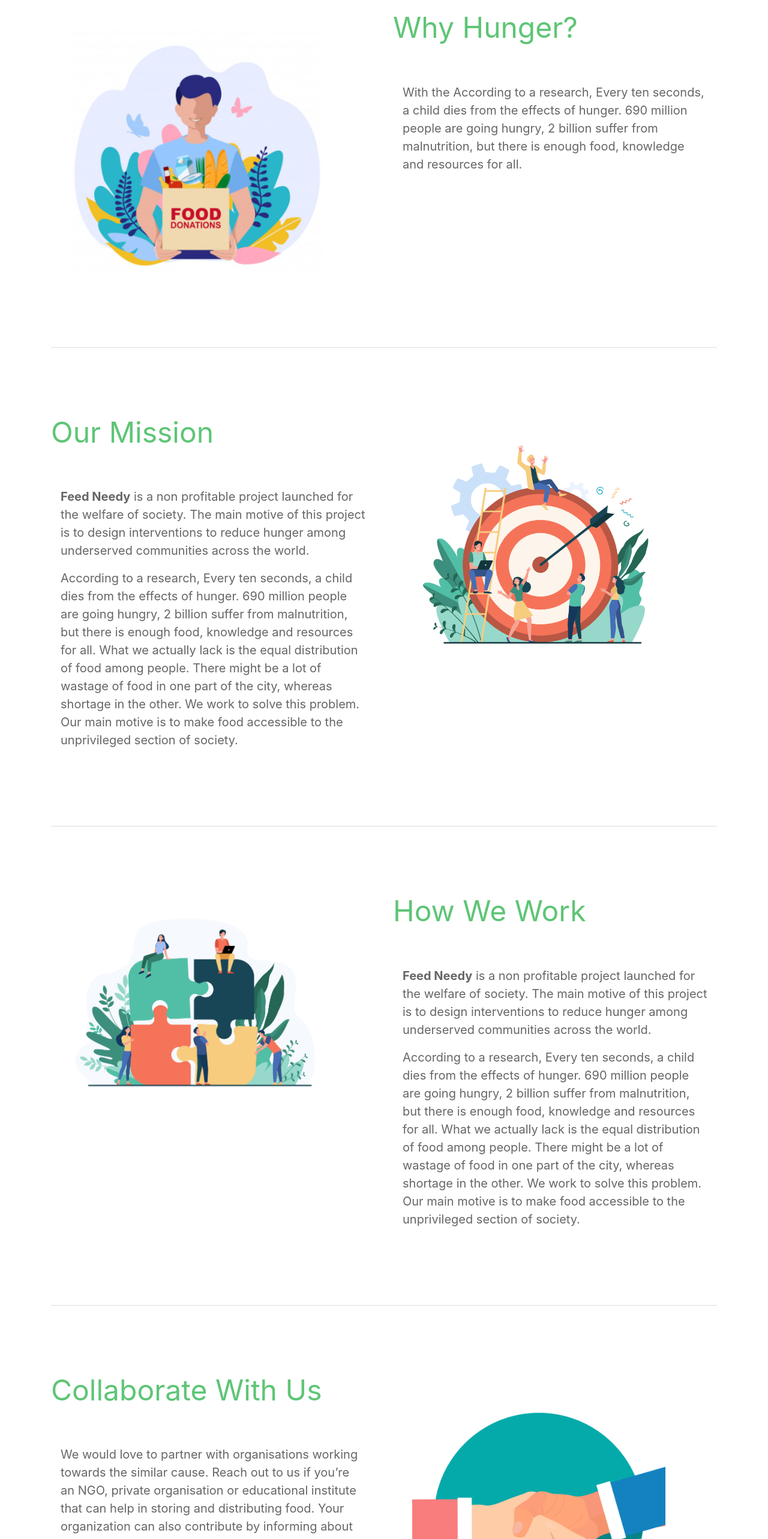
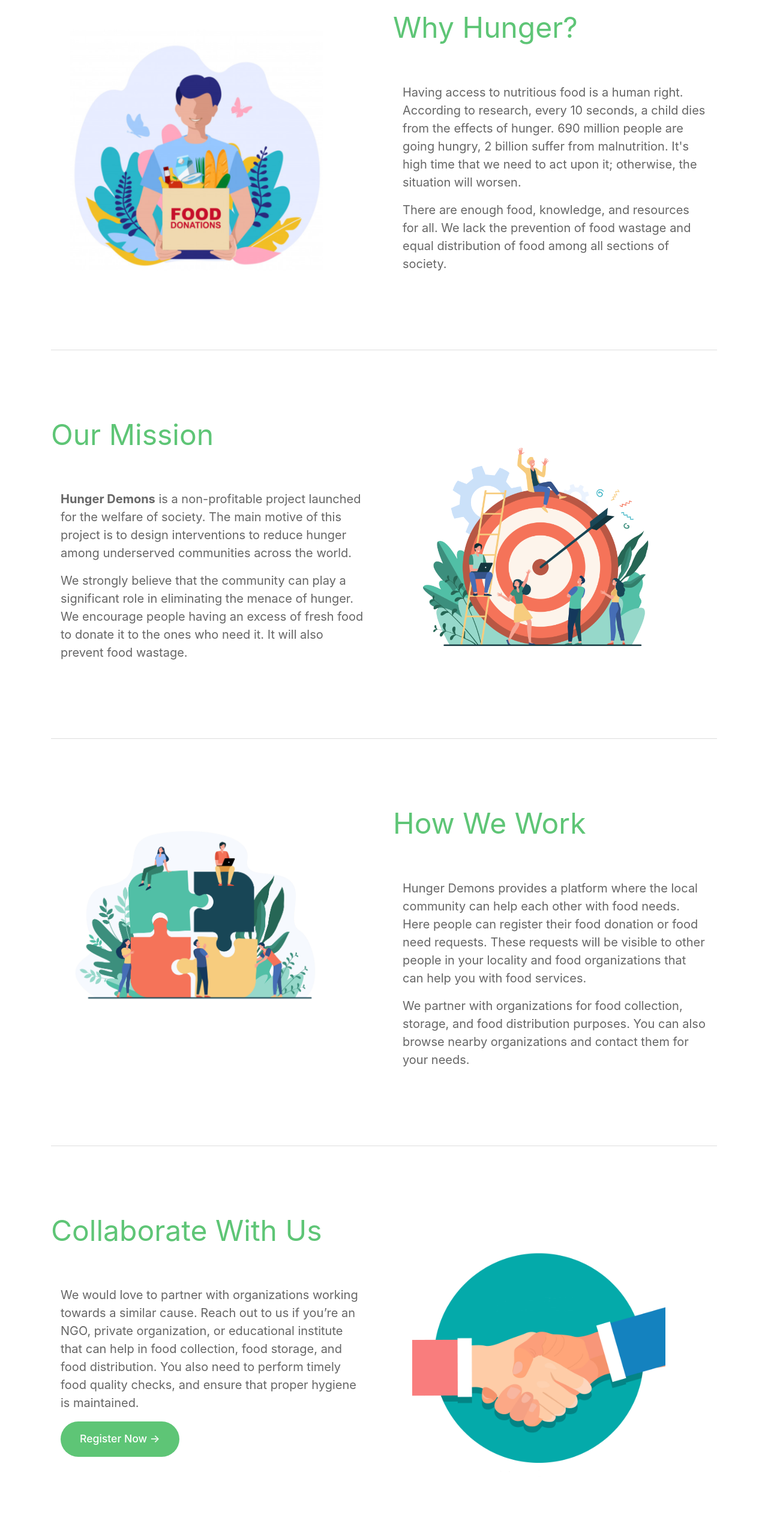
Before and after one commit to ultimatecoder2/hunger_demons_frontend, a React (Create React App) app: page / in a window 1280 px wide. Shown: the part 780-3346 px from the top of the page at 60% size. Built offline with nearby package versions, Linux system fonts and the light colour scheme; what country-state-city would draw is missing.

Commit message:
Modified text

```diff
--- a/src/templates/home.js
+++ b/src/templates/home.js
@@ -26,8 +26,12 @@ function home() {
 
                     <div className="section__content">
                         <p>
-                            With the
-                            According to a research, Every ten seconds, a child dies from the effects of hunger. 690 million people are going hungry, 2 billion suffer from malnutrition, but there is enough food, knowledge and resources for all.
+                        Having access to nutritious food is a human right. According to research, every 10 seconds, a child dies from the effects of hunger.
+                        690 million people are going hungry, 2 billion suffer from malnutrition. It's high time that we need to act upon it; otherwise,
+                        the situation will worsen.</p>
+                        <p>
+                        There are enough food, knowledge, and resources for all. We lack the prevention of food wastage and equal distribution of food among
+                        all sections of society.
                         </p>
                     </div>
                     </Col>
@@ -46,14 +50,13 @@ function home() {
                     </div>
 
                     <div className="section__content">
-                    <p>
-                            <b>Feed Needy</b> is a non profitable project launched for the welfare of society. The main motive of this project
-                            is to design interventions to reduce hunger among underserved communities across the world.
+                        <p>
+                            <b>Hunger Demons</b> is a non-profitable project launched for the welfare of society. The main motive of this project is
+                            to design interventions to reduce hunger among underserved communities across the world.
                         </p>
                         <p>
-                            According to a research, Every ten seconds, a child dies from the effects of hunger. 690 million people are going hungry, 2 billion suffer from malnutrition, but there is enough food, knowledge and resources for all.
-                            What we actually lack is the equal distribution of food among people. There might be a lot of wastage of food in one part of the city, whereas shortage in the other. We work to solve this problem.
-                            Our main motive is to make food accessible to the unprivileged section of society.
+                            We strongly believe that the community can play a significant role in eliminating the menace of hunger. We encourage people
+                            having an excess of fresh food to donate it to the ones who need it. It will also prevent food wastage.
                         </p>
                     </div>
                     </Col>
@@ -81,13 +84,11 @@ function home() {
 
                     <div className="section__content">
                         <p>
-                            <b>Feed Needy</b> is a non profitable project launched for the welfare of society. The main motive of this project
-                            is to design interventions to reduce hunger among underserved communities across the world.
+                            Hunger Demons provides a platform where the local community can help each other with food needs. Here people can register their food donation or food need requests.
+                            These requests will be visible to other people in your locality and food organizations that can help you with food services.
                         </p>
                         <p>
-                            According to a research, Every ten seconds, a child dies from the effects of hunger. 690 million people are going hungry, 2 billion suffer from malnutrition, but there is enough food, knowledge and resources for all.
-                            What we actually lack is the equal distribution of food among people. There might be a lot of wastage of food in one part of the city, whereas shortage in the other. We work to solve this problem.
-                            Our main motive is to make food accessible to the unprivileged section of society.
+                            We partner with organizations for food collection, storage, and food distribution purposes. You can also browse nearby organizations and contact them for your needs.
                         </p>
                     </div>
                     </Col>
@@ -105,9 +106,9 @@ function home() {
 
                     <div className="section__content">
                         <p>
-                                We would love to partner with organisations working towards the similar cause.
-                                Reach out to us if you’re an NGO, private organisation or educational institute that can help in storing and distributing food.
-                                Your organization can also contribute by informing about the food needs.
+                            We would love to partner with organizations working towards a similar cause.  Reach out to us if you’re an NGO,
+                            private organization, or educational institute that can help in food collection, food storage, and food distribution.
+                            You also need to perform timely food quality checks, and ensure that proper hygiene is maintained.
                                 <br/>
                         </p>
                             <Link to="/register" className="btn" >Register Now &#8594;</Link>
```
